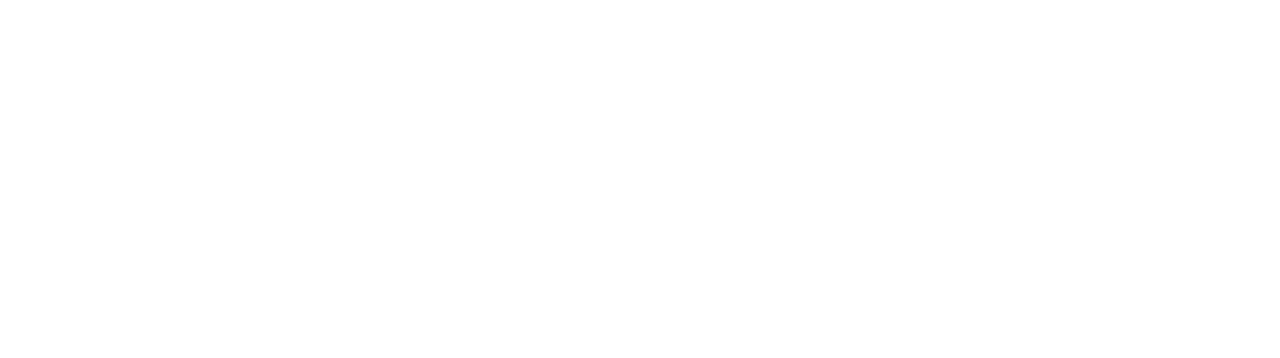
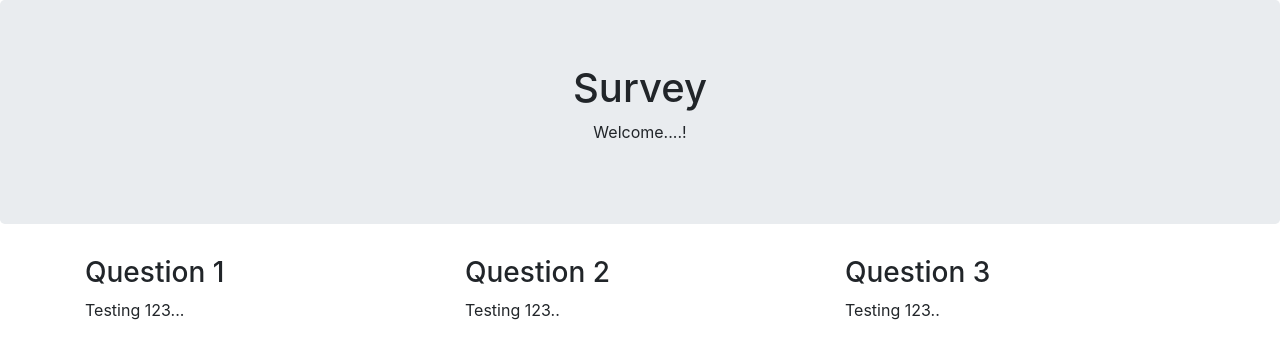
Before and after one commit to KPPhiri/HomeDepotCodeAthalon, a plain HTML site: page index.html in a window 1280 px wide. Drawn offline with nearby package versions, Linux system fonts and the light colour scheme.

Commit message:
adding columns

```diff
--- a/index.html
+++ b/index.html
@@ -1,16 +1,34 @@
+<!DOCTYPE html>
+<html lang="en">
 <head>
-	<title>Survey Experience</title>
-
-	<!-- Bootstrap CSS -->
-	<link rel="stylesheet" href="https://maxcdn.bootstrapcdn.com/bootstrap/4.1.3/css/bootstrap.min.css">
-</head>
+  <title>Inter Survey</title>
+  <meta charset="utf-8">
+  <meta name="viewport" content="width=device-width, initial-scale=1">
+  <link rel="stylesheet" href="https://maxcdn.bootstrapcdn.com/bootstrap/4.1.3/css/bootstrap.min.css">
+  </head>
 <body>
 
+<div class="jumbotron text-center">
+  <h1>Survey</h1>
+  <p>Welcome....!</p>
+</div>
 
-	<!-- Optional JavaScript -->
-    <!-- jQuery first, then Popper.js, then Bootstrap JS -->
-    <script src="https://code.jquery.com/jquery-3.2.1.slim.min.js" integrity="sha384-KJ3o2DKtIkvYIK3UENzmM7KCkRr/rE9/Qpg6aAZGJwFDMVNA/GpGFF93hXpG5KkN" crossorigin="anonymous"></script>
-    <script src="https://cdnjs.cloudflare.com/ajax/libs/popper.js/1.12.9/umd/popper.min.js" integrity="sha384-ApNbgh9B+Y1QKtv3Rn7W3mgPxhU9K/ScQsAP7hUibX39j7fakFPskvXusvfa0b4Q" crossorigin="anonymous"></script>
-    <script src="https://maxcdn.bootstrapcdn.com/bootstrap/4.0.0/js/bootstrap.min.js" integrity="sha384-JZR6Spejh4U02d8jOt6vLEHfe/JQGiRRSQQxSfFWpi1MquVdAyjUar5+76PVCmYl" crossorigin="anonymous"></script>
+<div class="container">
+  <div class="row">
+    <div class="col-sm-4">
+      <h3>Question 1</h3>
+      <p>Testing 123...</p>
+    </div>
+    <div class="col-sm-4">
+      <h3>Question 2</h3>
+      <p>Testing 123..</p>
+    </div>
+    <div class="col-sm-4">
+      <h3>Question 3</h3>
+      <p>Testing 123..</p>
+    </div>
+  </div>
+</div>
 
 </body>
+</html>
```
Also changed, not shown: bs4/package.json (deleted, +0 -22 lines), 1 other file.
